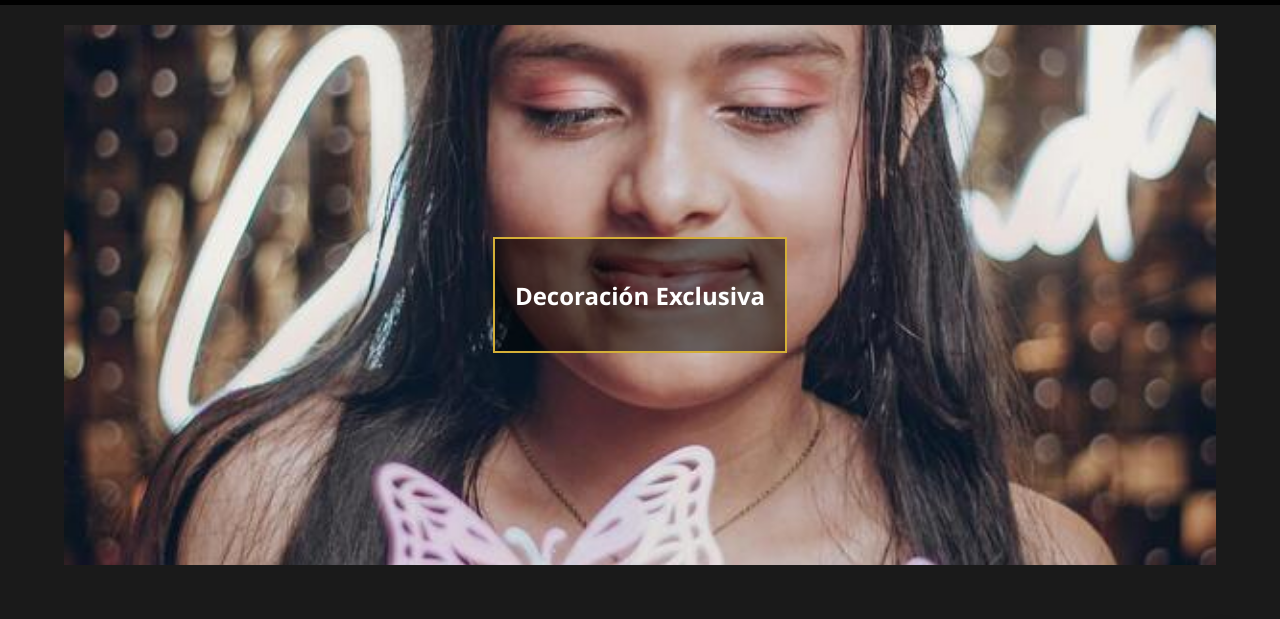
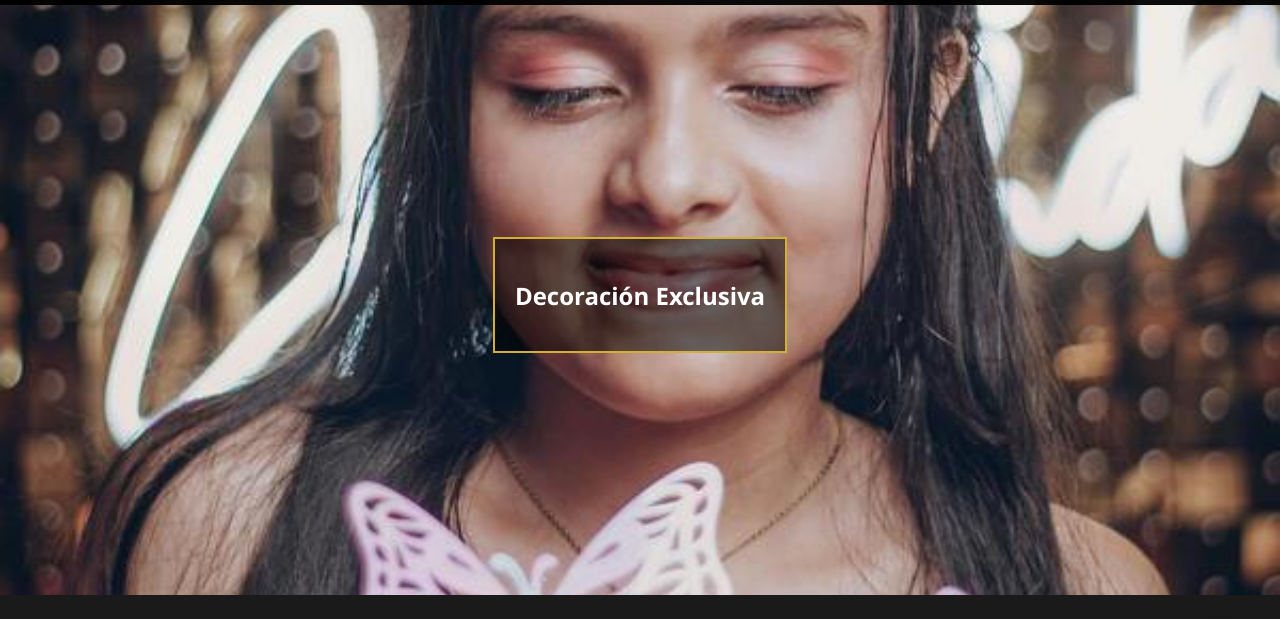
Before and after one commit to DiegoGomezcor4/Savam-deco-y-eventos, a plain HTML site: page index.html in a window 1280 px wide. Shown: the part 90-709 px from the top of the page. Drawn offline with Linux system fonts and the light colour scheme.

Commit message:
Ajustar dimensiones de las diapositivas en el carrusel para un mejor ajuste visual

```diff
--- a/style.css
+++ b/style.css
@@ -78,8 +78,8 @@ nav ul li a:hover { color: var(--dorado); }
 
 /* La diapositiva se adapta al contenedor */
 .slide {
-    width: 90%;
-    height: 90%; /* Ocupa el 100% de los 75vh del padre */
+    width: 100%;
+    height: 100%; /* Ocupa el 100% de los 75vh del padre */
     background-size: cover; /* Recorta la imagen para llenar el espacio sin deformar */
     background-position: center; /* Mantiene el centro de la foto siempre visible */
     background-repeat: no-repeat;
```
